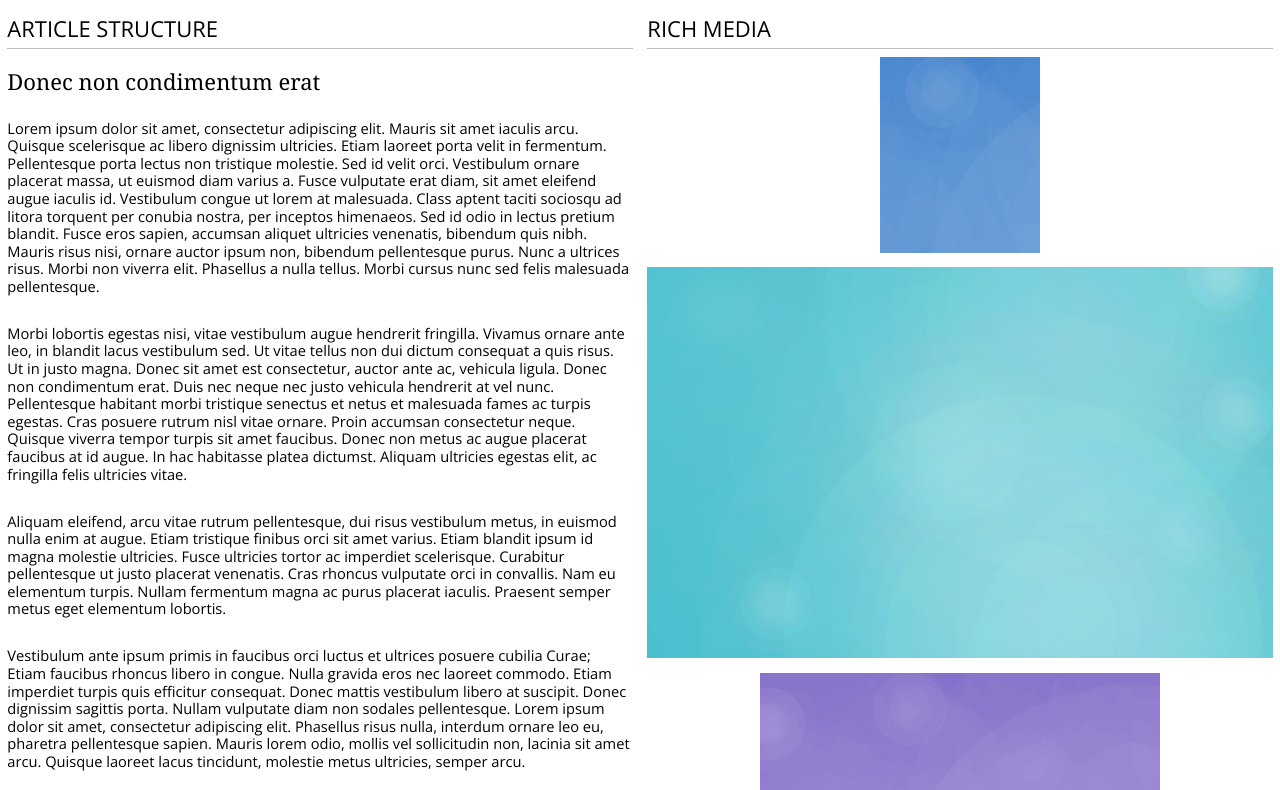
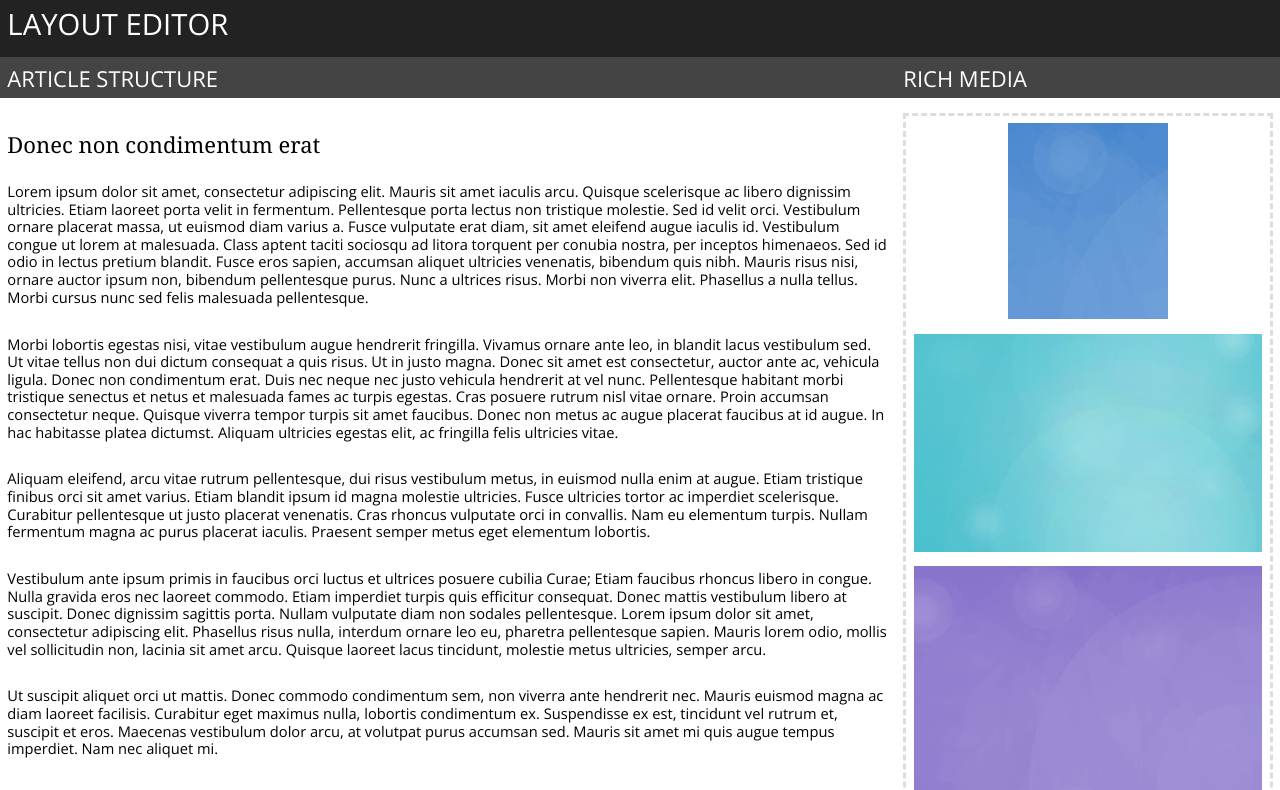
Before and after one commit to ohanhi/responsive-article-editor, a website: page index.html in a window 1280 px wide. Shown: the top 790 px of the page. Drawn offline with nearby package versions, Linux system fonts and the light colour scheme.

Commit message:
Use flex layout

```diff
--- a/css/main.css
+++ b/css/main.css
@@ -5,29 +5,67 @@ body {
   font-family: 'Open Sans', Arial, sans-serif;
   line-height: 1.2;
   font-size: 11pt;
+  display: flex;
+  height: 100vh;
+  overflow: hidden;
+  flex-direction: column;
 }
-h1 {
-  font-family: 'Georgia', serif;
-  font-weight: normal;
+.side-by-side {
+  display: flex;
+  flex-direction: row;
+}
+.main, .sidebar {
+  box-sizing: border-box;
+  max-height: 100%;
+  display: flex;
+  flex-direction: column;
+}
+.main {
+  flex: 1 1 70%;
+}
+.sidebar {
+  flex: 1 1 30%;
 }
 .container {
-  box-sizing: border-box;
-  display: block;
-  width: 50%;
-  height: 100%;
+  flex: 1;
+  display: flex;
   padding: 0.5em;
-  float: left;
 }
-.headline--ui {
-  padding: 0.5em 0;
+.scroll-container {
+  overflow-y: auto;
+  flex: 1;
+}
+#drawer .ui-sortable {
+  border: medium dashed #ddd;
+  padding: 0.5em;
+}
+
+.headline--ui,
+.headline--ui--main {
+  padding: 0.5em;
   margin: 0 0 0.5em;
-  border-bottom: thin silver solid;
+  background: #444;
+  color: #fff;
 }
+.headline--ui--main {
+  margin: 0;
+  background: #222;
+  padding-bottom: 1em;
+}
+
+.headline--ui--main h1,
 .headline--ui h2 {
   font-family: 'Open Sans', Arial, sans-serif;
   text-transform: uppercase;
   font-weight: 400;
   margin: 0;
+}
+.headline--ui--main h1 {
+  font-weight: 100;
+}
+h1 {
+  font-family: 'Georgia', serif;
+  font-weight: normal;
 }
 .js-sortable-container ul {
   list-style-type: none;
@@ -43,13 +81,11 @@ h1 {
   background: transparent;
   cursor: move;
   margin-bottom: 1em;
-  background: #fff
 }
 .ui-sortable-handle:hover {
-  background-color: #eee;
+  background-color: #efefef;
 }
 .ui-sortable-helper {
-  background-color: #eee;
   opacity: 0.7;
   overflow: visible;
 }
--- a/index.html
+++ b/index.html
@@ -14,13 +14,18 @@
 </head>
 <body>
 
-  <section class="container">
+  <header class="headline--ui--main">
+    <h1>Layout editor</h1>
+  </header>
+
+  <div class="side-by-side">
+    <section class="main">
 
       <header class="headline--ui">
         <h2>Article structure</h2>
       </header>
-    <div id="editor" class="js-sortable-container">
-      <ul>
+      <div id="editor" class="container js-sortable-container">
+        <ul class="scroll-container">
           <li>
             <h1>Donec non condimentum erat</h1>
           </li>
@@ -42,12 +47,12 @@
         </ul>
       </div>
     </section>
-  <section class="container">
+    <section class="sidebar">
       <header class="headline--ui">
         <h2>Rich media</h2>
       </header>
-    <div id="drawer" class="js-sortable-container">
-      <ul>
+      <div id="drawer" class="container js-sortable-container">
+        <ul class="scroll-container">
           <li>
             <img class="content" src="img/example-03.png" alt="">
             <div class="toolbox">
@@ -121,7 +126,7 @@
         </ul>
       </div>
     </section>
-
+  </div>
   <script src="js/main.js"></script>
 </body>
 </html>
```
Lines whose indentation alone changed are shown as unchanged.
